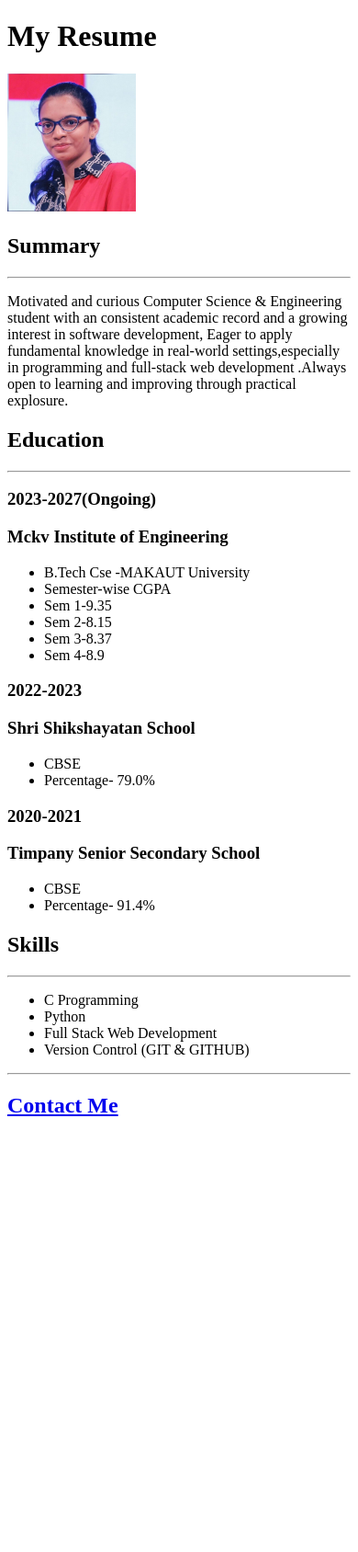
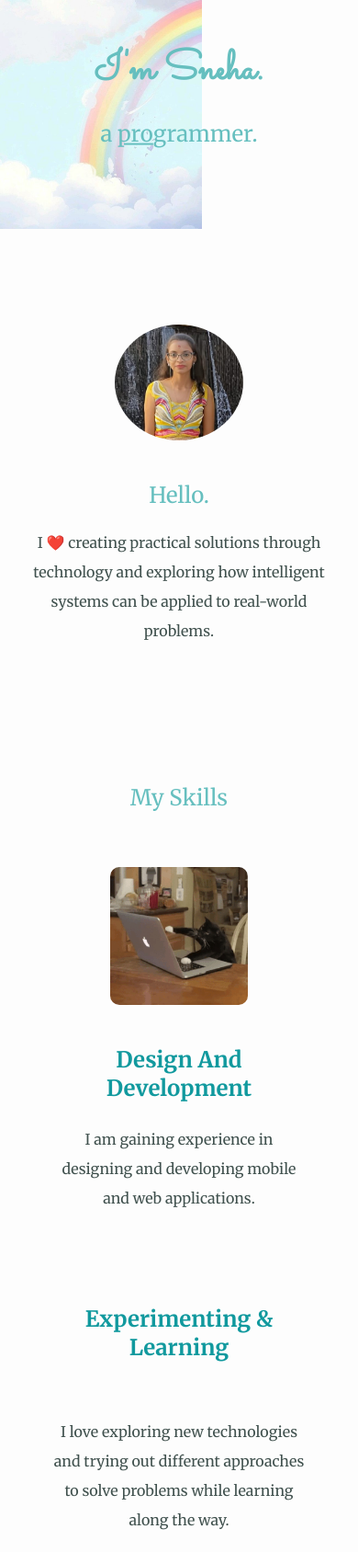
Before and after one commit to SnehaShyamsukha/HTML-Portfolio, a plain HTML site: page index.html in a window 390 px wide. Shown: the top 1688 px of the page at 92% size. Before the commit the page ends 1236 px from the top, so only its background shows below. Drawn offline with Linux system fonts and the light colour scheme.

Commit message:
Add files via upload

```diff
--- a/index.html
+++ b/index.html
@@ -1,56 +1,75 @@
 <!DOCTYPE html>
 <html lang="en">
 <head>
-    <meta charset="UTF-8">
-    <title>Document</title>
+  <meta charset="UTF-8">
+  <title>Sneha Shyamsukha</title>
+  <link rel="stylesheet" href="./styles.css">
+  <link rel="preconnect" href="https://fonts.googleapis.com">
+  <link rel="preconnect" href="https://fonts.gstatic.com" crossorigin>
+  <link href="https://fonts.googleapis.com/css2?family=Merriweather:wght@300;400;700;900&family=Sacramento&display=swap" rel="stylesheet">
 </head>
 <body>
-    <h1>My Resume</h1>
-    <img src="./profile image.jpg" height="150" />
-     <h2>Summary</h2>
-     <hr/>
-     <p>Motivated and curious Computer Science & Engineering student with an
-        consistent academic record and a growing interest in software development,
-        Eager to apply  fundamental knowledge in real-world settings,especially in programming and full-stack
-        web development .Always open to learning and improving through practical explosure.
-     </p>
-     <h2>Education</h2>
-     <hr/>
-     <p>
-        <h3>2023-2027(Ongoing)</h3>
-        <h3> Mckv Institute of Engineering</h3>
-        <ul>
-            <li>B.Tech Cse -MAKAUT University</li>
-            <li>Semester-wise CGPA</li>
-            <li>Sem 1-9.35</li>
-            <li>Sem 2-8.15</li>
-            <li>Sem 3-8.37</li>
-            <li>Sem 4-8.9</li>
-        </ul>
-        <h3>2022-2023</h3>
-        <h3>Shri Shikshayatan School</h3>
-        <ul>
-            <li>CBSE</li>
-            <li>Percentage- 79.0%</li>
-        </ul>
-        <h3>2020-2021</h3>
-        <h3>Timpany Senior Secondary School</h3>
-        <ul>
-            <li>CBSE</li>
-            <li>Percentage- 91.4%</li>
-        </ul>
-     </p>
-     <h2>Skills</h2>
-     <hr/>
-     <p>
-        <ul>
-            <li>C Programming</li>
-            <li>Python</li>
-            <li>Full Stack Web Development</li>
-            <li>Version Control (GIT & GITHUB)</li>
-        </ul>
-     </p>
-     <hr/>
-     <a href="./contact.html"><h2>Contact Me</h2></a>
+
+  <!-- Top Container -->
+  <div class="top-container">
+    <div class="rainbow-container">
+      <img class="rainbow" src="./rainbow.jpeg" alt="rainbow">
+      <div class="title-text">
+        <h1>I'm Sneha.</h1>
+        <h2>a <span class="pro">pro</span>grammer.</h2>
+      </div>
+    </div>
+  </div>
+
+  <!-- Middle Container -->
+  <div class="middle-container">
+    <div class="profile">
+      <img class="profile-pic" src="./sneha profile pic .jpg" alt="sneha-profile-img">
+      <h2>Hello.</h2>
+      <p class="intro">I ❤️ creating practical solutions through technology and exploring how intelligent systems can be applied to real-world problems. </p>
+    </div>
+
+    <hr>
+
+    <div class="skills">
+      <h2>My Skills</h2>
+      <div class="skill-row">
+        <img class="skill-img" src="./cat-typing.gif" alt="typing cat">
+        <div>
+          <h3>Design And Development</h3>
+          <p>I am gaining experience in designing and developing mobile and web applications.</p>
+        </div>
+      </div>
+      <div class="skill-row">
+          <h3>Experimenting & Learning</h3>
+          <p>I love exploring new technologies and trying out different approaches to solve problems while learning along the way.</p>
+        </div>
+      </div>
+</div>
+      <!-- Resume Section -->
+      <div class="resume-section">
+        <h2>My Resume</h2>
+        <p>Want to know more about my experience and background?</p>
+        <a class="btn" href="../Capstone project/index.html">Resume</a>
+      </div>
+    </div>
+
+    <hr>
+
+    <div class="contact-me">
+      <h2>Get In Touch</h2>
+      <h3>If you love experimenting as much as I do.</h3>
+      <p class="contact-message">Love learning and trying new things as much as I do? We can code while we chit-chat.</p>
+      <a class="btn" href="mailto:snehashyamsukha29@gmail.com">CONTACT ME</a>
+    </div>
+  </div>
+
+  <!-- Bottom Container -->
+  <div class="bottom-container">
+    <a class="footer-link" href="https://www.linkedin.com/in/sneha-shyamsukha-0ba994382?utm_source=share&utm_campaign=share_via&utm_content=profile&utm_medium=android_app">LinkedIn</a>
+    <a class="footer-link" href="https://x.com/SnehaShyamsukha?t=ksJBeAayELAQW0nr9nVDTA&s=09">Twitter</a>
+    <p class="copyright">© 2025 Sneha Shyamsukha</p>
+  </div>
+
 </body>
 </html>
--- /dev/null
+++ b/styles.css
@@ -0,0 +1,202 @@
+body {
+  margin: 0;
+  text-align: center;
+  font-family: 'Merriweather', serif;
+  background-color: #fdfdfd;
+}
+
+h1 {
+  font-family: 'Sacramento', cursive;
+  font-size: 7rem;
+  margin: 0;
+  color: #66bfbf;
+}
+
+h2 {
+  font-size: 3.5rem;
+  font-weight: normal;
+  color: #66bfbf;
+}
+
+h3 {
+  color: #11999e;
+  font-size: 1.5rem;
+}
+
+p {
+  line-height: 2;
+  color: #40514e;
+}
+
+hr {
+  border:#c0c0c0 6px;
+  border-bottom: none;
+  width: 5%;
+  margin: 50px auto;
+}
+
+/* Top Section */
+.top-container {
+  position: relative;
+  padding-top: 0;
+}
+
+.rainbow-container {
+    width: 100%;
+  position: relative;
+  display: inline-block;
+  background-size: cover;
+}
+
+.rainbow {
+  width: 100%;
+  display: block;
+  margin: 0;
+}
+
+.title-text {
+  position: absolute;
+  top: 45%;
+  left: 50%;
+  transform: translate(-50%, -50%);
+  text-align: center;
+}
+
+.pro {
+  text-decoration: underline;
+}
+
+.mountain {
+  width: 100%;
+  margin-top: 20px;
+}
+
+/* Middle Section */
+.middle-container {
+  margin: 100px 0;
+}
+
+.profile-pic {
+  width: 180px;
+  border-radius: 50%;
+  margin-bottom: 20px;
+}
+
+.intro {
+  width: 60%;
+  margin: auto;
+}
+
+.skills {
+  margin: 100px auto;
+}
+
+.skill-row {
+  width: 70%;
+  margin: 60px auto;
+  text-align: left;
+  display: flex;
+  align-items: center;
+  gap: 20px;
+}
+
+.skill-row img.skill-img {
+  width: 150px;
+  border-radius: 10px;
+}
+
+.resume-section {
+  margin: 60px auto;
+}
+
+/* Contact Section */
+.contact-me {
+  margin: 50px auto;
+  width: 70%;
+}
+
+.contact-message {
+  margin: 40px auto;
+  width: 60%;
+}
+
+.btn {
+  background: #11cdd4;
+  background-image: linear-gradient(to bottom, #11cdd4, #11999e);
+  border-radius: 8px;
+  font-family: Arial, sans-serif;
+  color: #ffffff;
+  font-size: 18px;
+  padding: 10px 20px;
+  text-decoration: none;
+  display: inline-block;
+}
+
+.btn:hover {
+  background-image: linear-gradient(to bottom, #30e3cb, #2bc4ad);
+}
+
+/* Footer */
+.bottom-container {
+  background-color: #66bfbf;
+  padding: 30px 0 20px;
+}
+
+.footer-link {
+  color: #ffffff;
+  margin: 0 20px;
+  text-decoration: none;
+  font-size: 1.2rem;
+}
+
+.footer-link:hover {
+  color: #eaf6f6;
+}
+
+.copyright {
+  color: #eaf6f6;
+  font-size: 0.9rem;
+  margin-top: 20px;
+}
+
+/* Responsive Design */
+@media (max-width: 900px) {
+  .skill-row {
+    flex-direction: column;
+    text-align: center;
+  }
+
+  .intro, .contact-message {
+    width: 90%;
+  }
+
+  .profile-pic {
+    width: 140px;
+  }
+
+  .rainbow {
+    max-width: 300px;
+  }
+
+  h1 {
+    font-size: 3.5rem;
+  }
+
+  h2 {
+    font-size: 2rem;
+  }
+}
+
+@media (max-width: 500px) {
+  .rainbow {
+    max-width: 220px;
+  }
+
+  h1 {
+    font-size: 2.8rem;
+  }
+
+  h2 {
+    font-size: 1.5rem;
+  }
+}
```
Also changed, not shown: cat-typing.gif (added), rainbow.jpeg (added), sneha profile pic .jpg (added).
